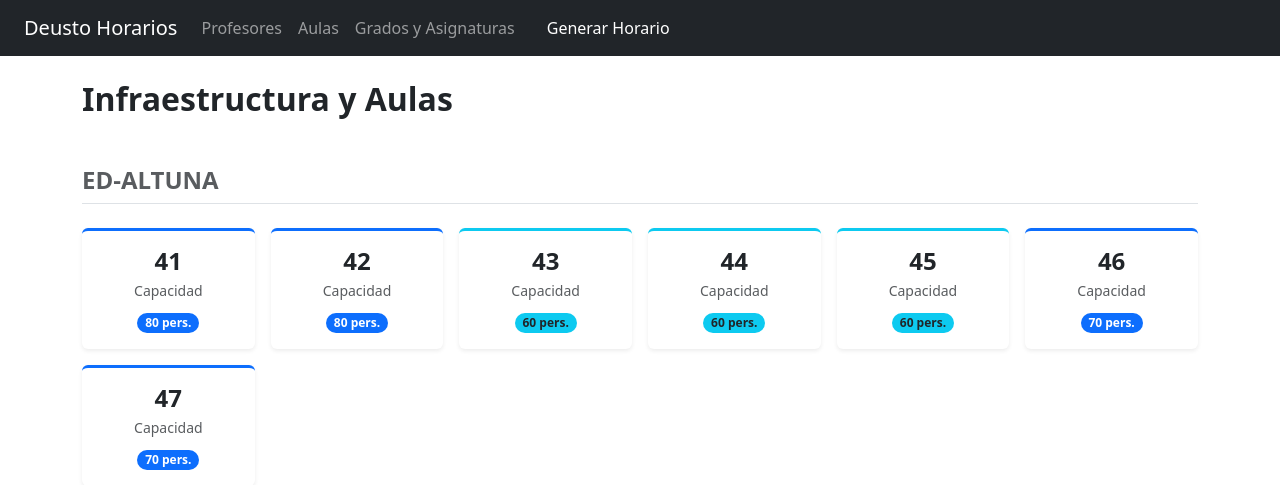
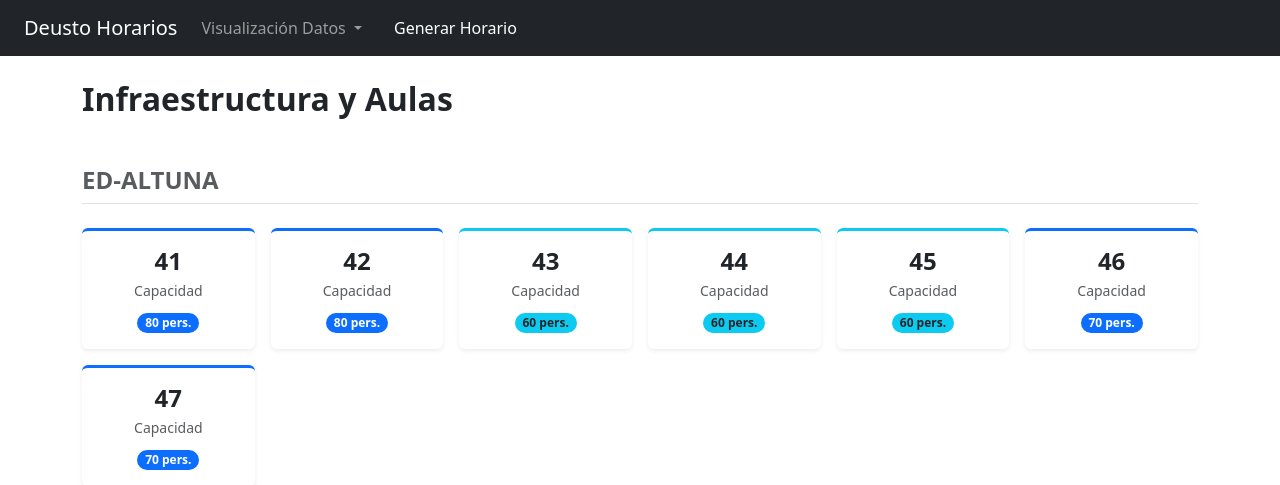
Before and after one commit to Gontzaa86/PFG-25-26, a Flask app: page /aulas in a window 1280 px wide. Shown: the top 485 px of the page. Run offline with Flask 3, Linux system fonts and the light colour scheme.

Commit message:
mejora layout

```diff
--- a/templates/layout.html
+++ b/templates/layout.html
@@ -15,11 +15,28 @@
     <header>
         <nav class="navbar navbar-expand-lg navbar-dark bg-dark px-4">
             <a class="navbar-brand" href="{{ url_for('inicio') }}">Deusto Horarios</a>
-            <div class="navbar-nav">
-                <a class="nav-link" href="{{ url_for('lista_profesores') }}">Profesores</a>
-                <a class="nav-link" href="{{ url_for('lista_aulas') }}">Aulas</a>
-                <a class="nav-link" href="{{ url_for('lista_grados') }}">Grados y Asignaturas</a>
-                <a class="nav-link btn btn-primary text-white ms-lg-3" href="{{ url_for('vista_stream') }}">Generar Horario</a>
+
+            <button class="navbar-toggler" type="button" data-bs-toggle="collapse" data-bs-target="#navbarNav">
+                <span class="navbar-toggler-icon"></span>
+            </button>
+
+            <div class="collapse navbar-collapse" id="navbarNav">
+                <div class="navbar-nav">
+                    <div class="nav-item dropdown">
+                        <a class="nav-link dropdown-toggle" href="#" id="navbarDropdown" role="button" data-bs-toggle="dropdown" aria-expanded="false">
+                            Visualización Datos
+                        </a>
+                        <ul class="dropdown-menu dropdown-menu-dark" aria-labelledby="navbarDropdown">
+                            <li><a class="dropdown-item" href="{{ url_for('lista_profesores') }}">Profesores</a></li>
+                            <li><hr class="dropdown-divider"></li>
+                            <li><a class="dropdown-item" href="{{ url_for('lista_aulas') }}">Aulas</a></li>
+                            <li><hr class="dropdown-divider"></li>
+                            <li><a class="dropdown-item" href="{{ url_for('lista_grados') }}">Grados y Asignaturas</a></li>
+                        </ul>
+                    </div>
+
+                    <a class="nav-link btn btn-primary text-white ms-lg-3" href="{{ url_for('vista_stream') }}">Generar Horario</a>
+                </div>
             </div>
         </nav>
     </header>
```
